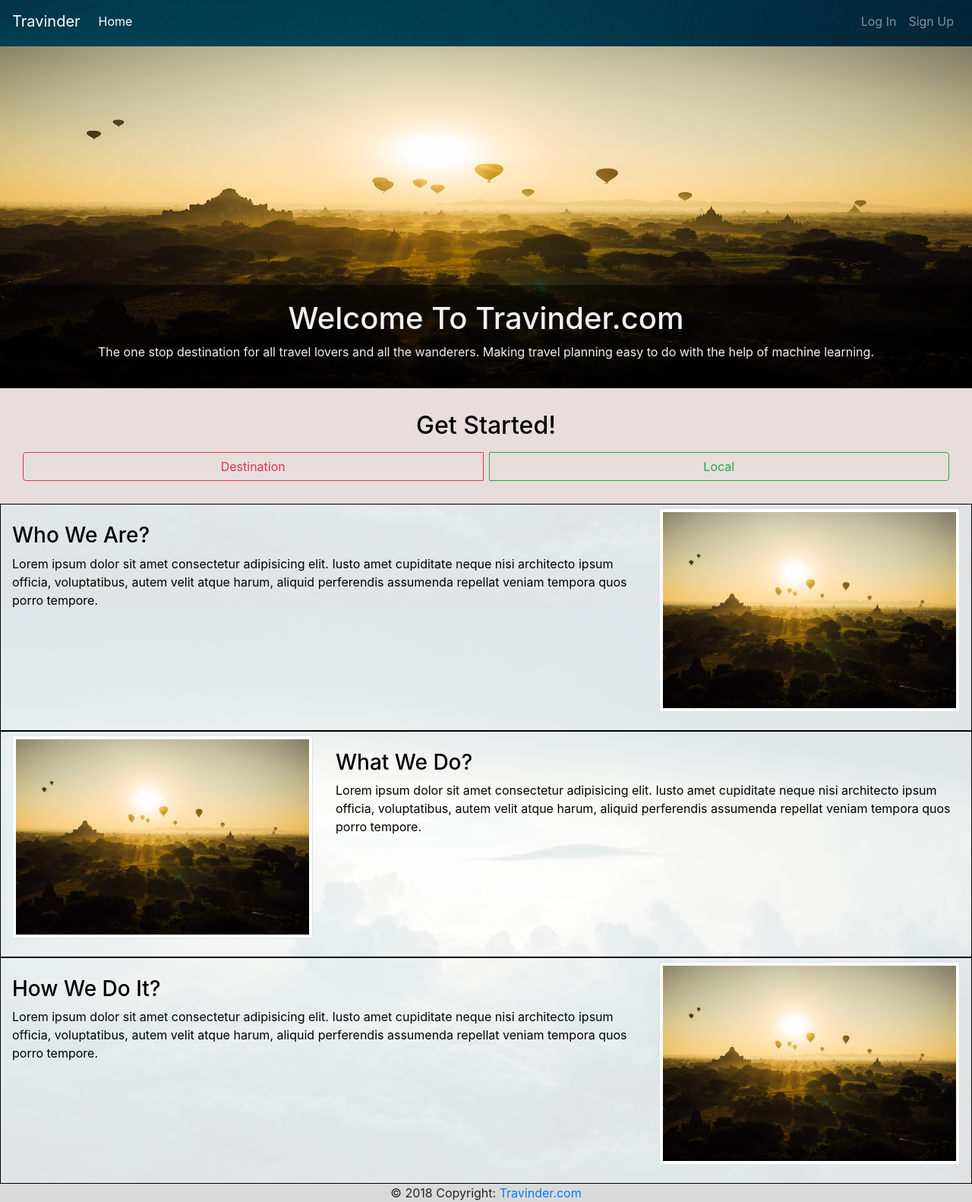
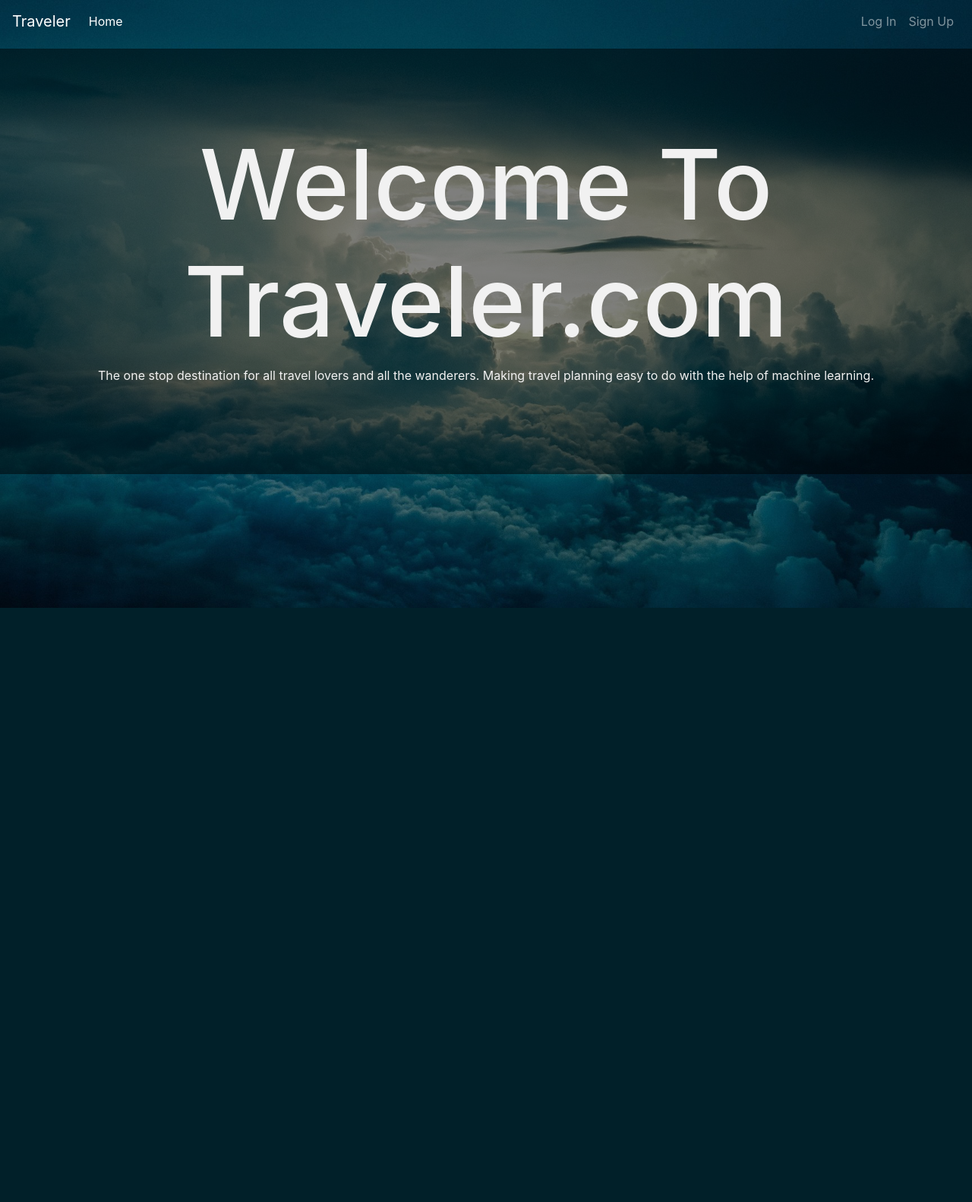
Before and after one commit to Devansh0112/travel-recommender-system-minor-project, a Flask app: template minorproj/templates/home.html in a window 1280 px wide. Shown: the whole page at 76% size. After the commit the page ends 800 px from the top, so only its background shows below. Run offline with Flask 2, Linux system fonts and the light colour scheme; the template is opened without the code that fills it, so the values that code supplies are empty; some libraries are stand-ins or nearby versions.

Commit message:
a lot of editing

```diff
--- a/minorproj/__init__.py
+++ b/minorproj/__init__.py
@@ -1,11 +1,14 @@
 from flask import Flask
 from flask_sqlalchemy import SQLAlchemy
 from flask_bcrypt import Bcrypt
+from flask_login import LoginManager
 
 app = Flask(__name__)
 app.config['SECRET_KEY'] = '2b78f671298e2a6085ddd8d88ba8f939'
 app.config['SQLALCHEMY_DATABASE_URI'] = 'sqlite:///site.db'
 db = SQLAlchemy(app)
 bcrypt = Bcrypt(app)
+login_manager = LoginManager(app)
+
 
 from minorproj import routes
--- a/minorproj/static/main.css
+++ b/minorproj/static/main.css
@@ -3,65 +3,16 @@ body{
     background-size: cover;
 }
 
-img{
-    margin-top: 5px;
-    height: 450px;
-    width: 100%;
+#h1wala{
+  font-size: 8em;
 }
 
-.container1 {
-    position: relative;
-    max-width: 100%; /* Maximum width */
-    margin: 0 auto; /* Center it */
-  }
-
-
-
-  .container1 .content {
-    position: absolute; /* Position the background text */
-    bottom: 0; /* At the bottom. Use top:0 to append it to the top */
+#content {
     background: rgb(0, 0, 0); /* Fallback color */
     background: rgba(0, 0, 0, 0.5); /* Black background with 0.5 opacity */
     color: #f1f1f1; /* Grey text */
     width: 100%; /* Full width */
-    padding: 20px; /* Some padding */
+    margin-top: 8px;
+    padding-top: 8%; /* Some padding */
+    padding-bottom: 8%;
   }
-
-  .container2{
-      background-color: rgb(231, 221, 221);
-      color: black;
-      padding: 30px;
-      width: 100%;
-      text-align: center;
-  }
-
-  .row{
-      border: 5px;
-      border-color: black;
-  }
-
-  .gridsystem123{
-      color: black;
-      background-color: rgba(255, 255, 255, 0.884);
-  }
-
-.row{
-    border: 1px solid;
-}
-
-  .btn-group.special {
-    display: flex;
-  }
-
-  .special .btn {
-    flex: 1
-  }
-
-footer{
-    position: relative;
-    margin-bottom: 0px;
-    background-color: rgb(218, 218, 218);
-    text-align: center;
-    width: 100%;
-    /* bottom: 0; */
-}
--- a/minorproj/templates/home.html
+++ b/minorproj/templates/home.html
@@ -1,66 +1,55 @@
 {% extends 'layout.html' %}
 
 {% block body %}
-<div class="container1">
-    <img src="{{ url_for('static',filename='jb.jpg') }}">
-    <div class="content">
-        <center>
-        <h1>Welcome To Travinder.com</h1>
+{% if current_user.is_authenticated %}
+{% if current_user.placeliked %}
+<div class="container">
+    <h1>
+        Places Visited
+    </h1>
+    <div class="row">
+        {% for i in current_user.placeliked %}
+        <div class="col-lg-3" style="background-color: white; margin: 5px; text-align: center;">
+            {{ i }}
+        </div>
+        {% endfor %}
+    </div>
+</div>
+{% else %}
+<h3>
+    No Places to show
+</h3>
+{% endif %}
+<div class="container">
+    <h1>
+        Places You Might Like
+    </h1>
+</div>
+<div class="container">
+    <div class="row">
+        <div class="form-group">
+            <label for="sel1">You can select multiple places:</label>
+            <select class="form-control" id="sel1" multiple>
+            {% for j in dataset %}
+                {% if j not in current_user.placeliked %}
+                <option>{{ j }}</option>
+                {% endif %}
+            {% endfor %}
+            </select>
+          </div>
+    </div>
+</div>
+{% else %}
+<!-- <div class="container"> -->
+<div id="content">
+    <center>
+        <h1 id="h1wala">Welcome To Traveler.com</h1>
         <p>
             The one stop destination for all travel lovers and all the wanderers. Making travel planning easy to do
             with the help of machine learning.
         </p>
-        </center>
-    </div>
+    </center>
 </div>
-<div class="container2">
-    <h2>Get Started!</h2>
-    <div class="btn-group special mt-3">
-        <button class="btn btn-outline-danger mr-2">Destination</button>
-        <button class="btn btn-outline-success">Local</button>
-    </div>
-</div>
-<div class="gridsystem123">
-    <div class="container-fluid">
-        <div class="row pb-4">
-            <div class="col-8 pt-4">
-                <h3>
-                    Who We Are?
-                </h3>
-                <p>Lorem ipsum dolor sit amet consectetur adipisicing elit. Iusto amet cupiditate neque nisi architecto
-                    ipsum officia, voluptatibus, autem velit atque harum, aliquid perferendis assumenda repellat veniam
-                    tempora quos porro tempore.</p>
-            </div>
-            <div class="col-4">
-                <img src="{{ url_for('static', filename='jb.jpg') }}" alt="who we are?" class="img-thumbnail">
-            </div>
-        </div>
-        <div class="row pb-4">
-            <div class="col-4">
-                <img src="{{ url_for('static', filename='jb.jpg') }}" alt="what we do?" class="img-thumbnail">
-            </div>
-            <div class="col-8 pt-4">
-                <h3>
-                    What We Do?
-                </h3>
-                <p>Lorem ipsum dolor sit amet consectetur adipisicing elit. Iusto amet cupiditate neque nisi architecto
-                    ipsum officia, voluptatibus, autem velit atque harum, aliquid perferendis assumenda repellat veniam
-                    tempora quos porro tempore.</p>
-            </div>
-        </div>
-        <div class="row pb-4">
-            <div class="col-8 pt-4">
-                <h3>
-                    How We Do It?
-                </h3>
-                <p>Lorem ipsum dolor sit amet consectetur adipisicing elit. Iusto amet cupiditate neque nisi architecto
-                    ipsum officia, voluptatibus, autem velit atque harum, aliquid perferendis assumenda repellat veniam
-                    tempora quos porro tempore.</p>
-            </div>
-            <div class="col-4">
-                <img src="{{ url_for('static', filename='jb.jpg') }}" alt="How We Do It?" class="img-thumbnail">
-            </div>
-        </div>
-    </div>
-</div>
+<!-- </div> -->
+{% endif %}
 {% endblock %}
--- a/minorproj/templates/includes/_footer.html
+++ /dev/null
@@ -1,9 +0,0 @@
-<footer>
-
-        <!-- Copyright -->
-        <div>© 2018 Copyright:
-          <a href="#"> Travinder.com</a>
-        </div>
-        <!-- Copyright -->
-
-      </footer>
--- a/minorproj/templates/includes/_navbar.html
+++ b/minorproj/templates/includes/_navbar.html
@@ -1,22 +1,34 @@
 <nav class="navbar navbar-expand-lg navbar-dark">
-        <a class="navbar-brand" href="{{url_for('home')}}">Travinder</a>
         <button class="navbar-toggler" type="button" data-toggle="collapse" data-target="#navbarSupportedContent" aria-controls="navbarSupportedContent" aria-expanded="false" aria-label="Toggle navigation">
           <span class="navbar-toggler-icon"></span>
         </button>
 
         <div class="collapse navbar-collapse" id="navbarSupportedContent">
             <ul class="navbar-nav mr-auto">
+            {% if current_user.is_authenticated %}
+              <li class="nav-item active">
+                <a class="nav-link" href="{{ url_for('home') }}">Welcome {{ current_user.username }} !</a>
+              </li>
+            {% else %}
+            <a class="navbar-brand" href="{{url_for('home')}}">Traveler</a>
                 <li class="nav-item active">
                   <a class="nav-link" href="{{url_for('home')}}">Home <span class="sr-only">(current)</span></a>
                 </li>
+            {% endif %}
           </ul>
           <ul class="navbar-nav ml-auto">
+            {% if current_user.is_authenticated %}
+              <li class="nav-item">
+                <a class="nav-link" href="{{ url_for('logout') }}">Log out</a>
+              </li>
+            {% else %}
               <li class="nav-item">
                 <a class="nav-link" href="{{ url_for('login') }}">Log In</a>
               </li>
               <li class="nav-item">
                 <a class="nav-link" href="{{ url_for('register') }}">Sign Up</a>
               </li>
+            {% endif %}
           </ul>
         </div>
       </nav>
--- a/minorproj/templates/layout.html
+++ b/minorproj/templates/layout.html
@@ -3,9 +3,9 @@
 
 <head>
     {% if title %}
-        <title>Travinder Inc. - {{ title }}</title>
+        <title>Traveler Inc. - {{ title }}</title>
     {% else %}
-        <title>Travinder Inc.</title>
+        <title>Traveler Inc.</title>
     {% endif %}
     <link rel="stylesheet" href="https://use.fontawesome.com/releases/v5.6.3/css/all.css" integrity="sha384-UHRtZLI+pbxtHCWp1t77Bi1L4ZtiqrqD80Kn4Z8NTSRyMA2Fd33n5dQ8lWUE00s/"
         crossorigin="anonymous">
@@ -37,6 +37,4 @@
     {% block body %}
     {% endblock %}
 </body>
-{% include 'includes/_footer.html' %}
-
 </html>
```
Also changed, not shown: minorproj/forms.py (+12 -1 lines), minorproj/models.py (+8 -3 lines), minorproj/routes.py (+24 -6 lines), ml.py (added, +10 -0 lines), cities.csv (added), minorproj/site.db. Lines whose indentation alone changed are shown as unchanged.
